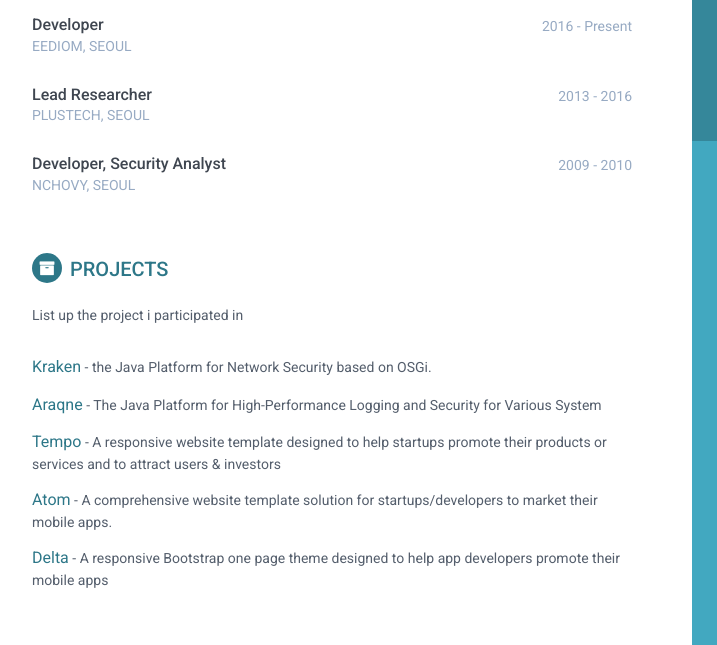
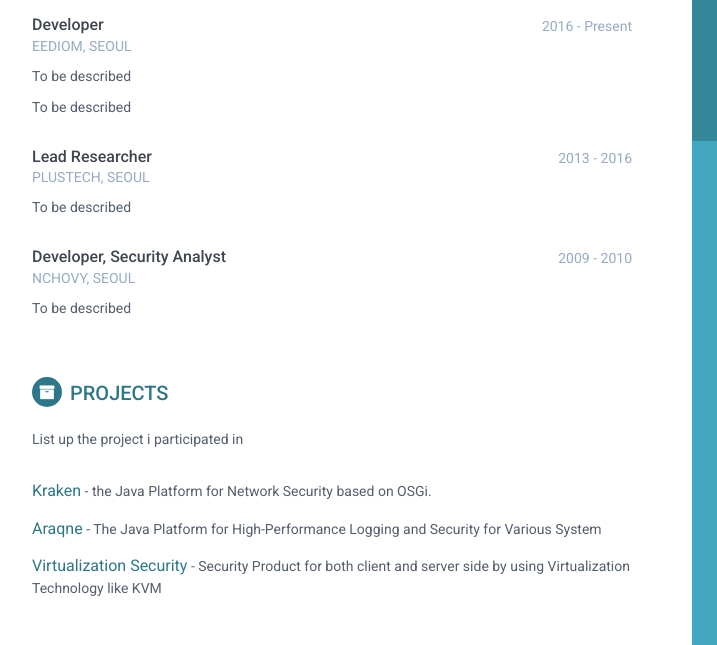
Before and after one commit to tgnice/tgnice.github.io, a plain HTML site: page index.html in a window 1280 px wide. Shown: the part 255-900 px from the top of the page, 188-905 px from the left. Drawn offline with Linux system fonts and the light colour scheme.

Commit message:
added description of projects

```diff
--- a/index.html
+++ b/index.html
@@ -51,7 +51,8 @@
 						href="tel:010 9493 0413">010 9493 0413</a></li>
 					<li class="website"><i class="fa fa-globe"></i><a
 						href="http://programming.or.kr" target="_blank">programming.or.kr</a></li>
-					<li class="linkedin"><i class="fa fa-linkedin"></i><a href="https://kr.linkedin.com/in/seung-hyun-seo-92468335"
+					<li class="linkedin"><i class="fa fa-linkedin"></i><a
+						href="https://kr.linkedin.com/in/seung-hyun-seo-92468335"
 						target="_blank">linkedin.com/in/tgnice</a></li>
 					<li class="github"><i class="fa fa-github"></i><a
 						href="http://github.com/tgnice" target="_blank">github.com/tgnice</a></li>
@@ -139,8 +140,8 @@
 					</div>
 					<!--//meta-->
 					<div class="details">
-						<p></p>
-						<p></p>
+						<p>To be described</p>
+						<p>To be described</p>
 					</div>
 					<!--//details-->
 				</div>
@@ -157,7 +158,7 @@
 					</div>
 					<!--//meta-->
 					<div class="details">
-						<p></p>
+						<p>To be described</p>
 
 					</div>
 					<!--//details-->
@@ -175,7 +176,7 @@
 					</div>
 					<!--//meta-->
 					<div class="details">
-						<p></p>
+						<p>To be described</p>
 
 					</div>
 					<!--//details-->
@@ -210,26 +211,10 @@
 				<!--//item-->
 				<div class="item">
 					<span class="project-title"><a
-						href="http://themes.3rdwavemedia.com/website-templates/responsive-bootstrap-theme-for-startups-tempo/"
-						target="_blank">Tempo</a></span> - <span class="project-tagline">A
-						responsive website template designed to help startups promote
-						their products or services and to attract users &amp; investors</span>
-				</div>
-				<!--//item-->
-				<div class="item">
-					<span class="project-title"><a
-						href="hhttp://themes.3rdwavemedia.com/website-templates/responsive-bootstrap-theme-mobile-apps-atom/"
-						target="_blank">Atom</a></span> - <span class="project-tagline">A
-						comprehensive website template solution for startups/developers to
-						market their mobile apps. </span>
-				</div>
-				<!--//item-->
-				<div class="item">
-					<span class="project-title"><a
 						href="http://themes.3rdwavemedia.com/website-templates/responsive-bootstrap-theme-for-mobile-apps-delta/"
-						target="_blank">Delta</a></span> - <span class="project-tagline">A
-						responsive Bootstrap one page theme designed to help app
-						developers promote their mobile apps</span>
+						target="_blank">Virtualization Security</a></span> - <span
+						class="project-tagline">Security Product for both client
+						and server side by using Virtualization Technology like KVM</span>
 				</div>
 				<!--//item-->
 			</section>
```
